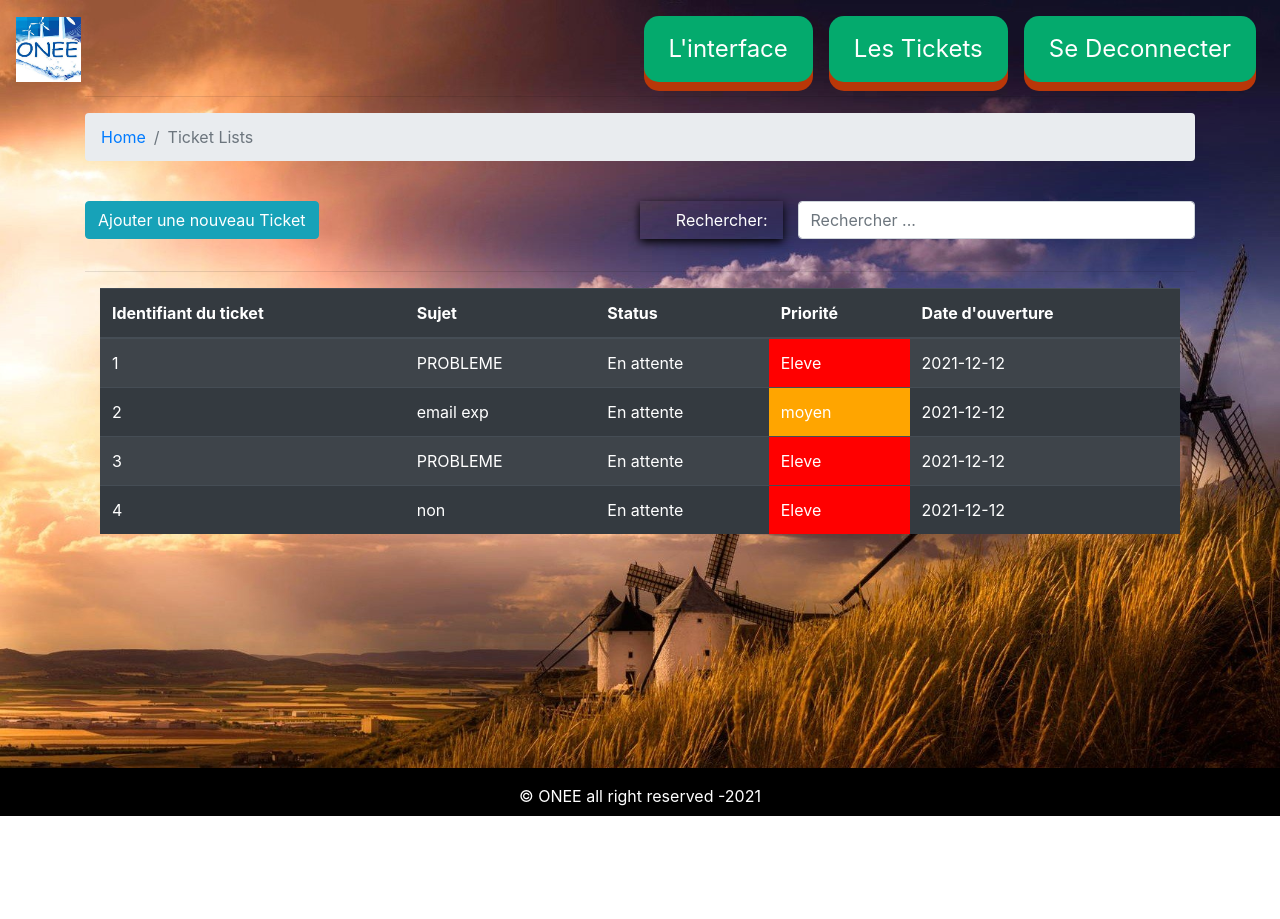
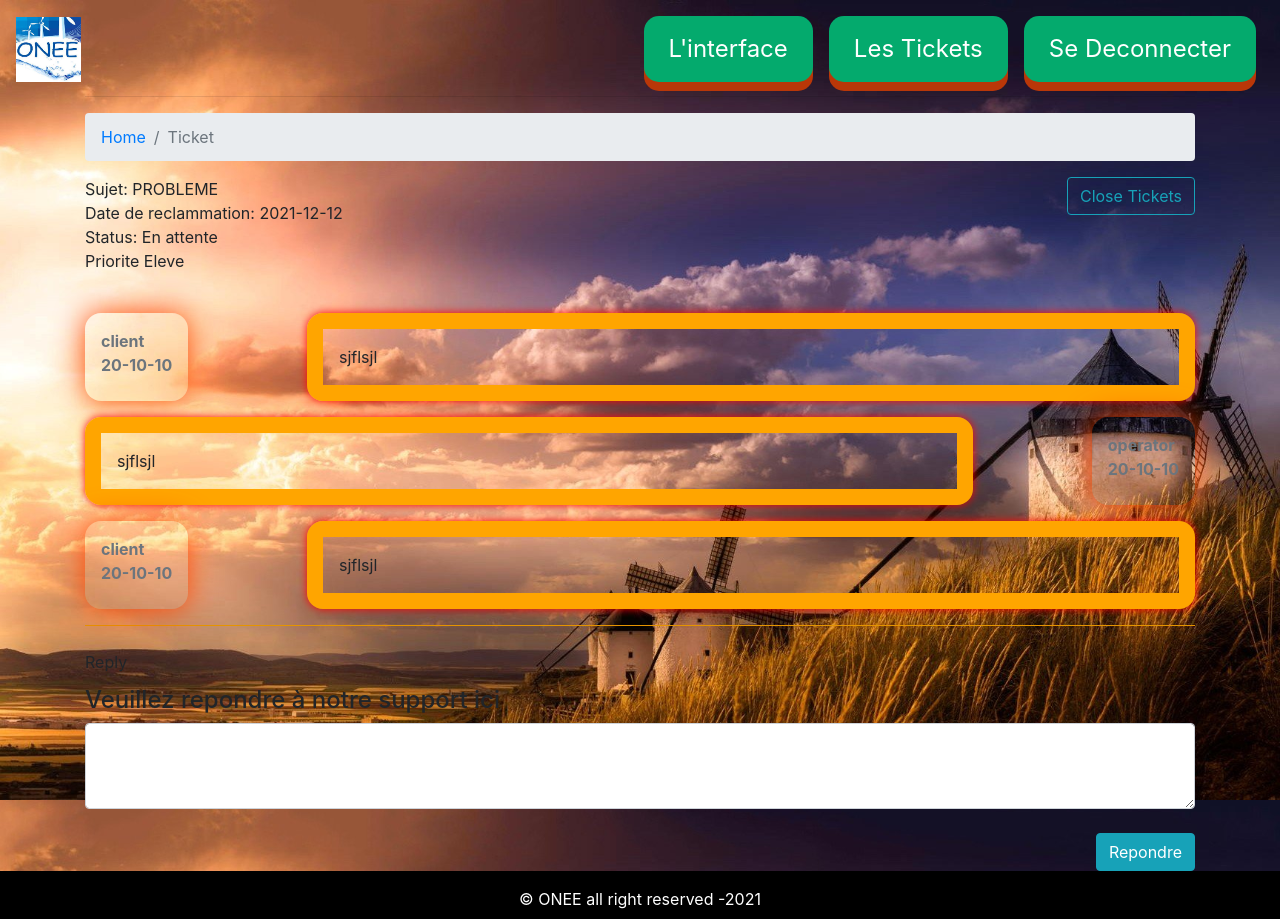
Before and after one commit to KingLegend12/AgileDevopsApp, a React (Create React App) app: page / in a window 1280 px wide. Before the commit the page ends 816 px from the top, so only its background shows below. Built offline with nearby package versions, Linux system fonts and the light colour scheme.

Commit message:
Added ticket messaging page ui

```diff
--- a/src/App.js
+++ b/src/App.js
@@ -5,6 +5,7 @@
 import { Dashboard } from "./pages/dashboard/Dashboard.page";
 import { AddTicketPage } from "./components/new-ticket/Addticketpage";
 import { TicketLists } from "./pages/ticket-lists/TicketLists.page";
+import { Ticket } from "./pages/ticket/Ticket.page";
 function App() {
   return (
     <div className="App">
@@ -12,7 +13,8 @@
       <DefaultLayout>
         {/* <Dashboard/>*/}
         {/*<AddTicketPage />*/}
-        <TicketLists></TicketLists>
+        {/*<TicketLists></TicketLists>*/}
+        <Ticket></Ticket>
       </DefaultLayout>
     </div>
   );
--- a/src/assets/data/dummy-tickets.json
+++ b/src/assets/data/dummy-tickets.json
@@ -5,7 +5,24 @@
     "subject": "PROBLEME",
     "status": "En attente",
     "color": "red",
-    "addedAt": "2021-12-12"
+    "addedAt": "2021-12-12",
+    "history": [
+      {
+        "date": "20-10-10",
+        "message": "sjflsjl",
+        "messageBy": "client"
+      },
+      {
+        "date": "20-10-10",
+        "message": "sjflsjl",
+        "messageBy": "operator"
+      },
+      {
+        "date": "20-10-10",
+        "message": "sjflsjl",
+        "messageBy": "client"
+      }
+    ]
   },
   {
     "id": 2,
--- /dev/null
+++ b/src/components/message-history/MessageHistory.comp.js
@@ -0,0 +1,27 @@
+import React from "react";
+import PropTypes from "prop-types";
+import "./MessageHistory.style.css";
+export const MessageHistory = ({ msg }) => {
+  console.log(msg);
+  if (!msg) return null;
+  return msg.map((row, i) => (
+    <div key={i} className="message-history mt-3">
+      <div
+        className="send font-weight-bold text-secondary"
+        style={{
+          "box-shadow": " 0px 0px 30px orangered",
+          "border-radius": "1rem",
+          padding: "1rem",
+        }}
+      >
+        <div className="sender">{row.messageBy}</div>
+        <div className="date">{row.date}</div>
+      </div>
+      <div className="message"> {row.message}</div>
+    </div>
+  ));
+};
+
+MessageHistory.propTypes = {
+  msg: PropTypes.array.isRequired,
+};
--- /dev/null
+++ b/src/components/message-history/MessageHistory.style.css
@@ -0,0 +1,17 @@
+.message-history {
+  display: flex;
+  flex-direction: row;
+  justify-content: space-between;
+}
+.message-history:nth-child(even) {
+  display: flex;
+  flex-direction: row-reverse;
+  justify-content: space-between;
+}
+.message {
+  padding: 1rem;
+  width: 80%;
+  border: 1pc solid orange;
+  box-shadow: 0px 0px 9px red;
+  border-radius: 1rem;
+}
--- /dev/null
+++ b/src/components/update-ticket/UpdateTicket.comp.js
@@ -0,0 +1,25 @@
+import React from "react";
+import { Form, Button } from "react-bootstrap";
+export const UpdateTicket = ({ msg, handleOnChange, handleOnSubmit }) => {
+  return (
+    <Form onSubmit={handleOnSubmit}>
+      <Form.Label>Reply</Form.Label>
+      <Form.Text>
+        <h4>Veuillez repondre à notre support ici</h4>
+      </Form.Text>
+      <Form.Control
+        name=""
+        value={msg}
+        onChange={handleOnChange}
+        as="textarea"
+        rows={3}
+        name="detail"
+      />
+      <div className="text-right mt-4">
+        <Button variant="info" type="submit">
+          Repondre
+        </Button>
+      </div>
+    </Form>
+  );
+};
--- /dev/null
+++ b/src/pages/ticket/Ticket.page.js
@@ -0,0 +1,53 @@
+import React, { useState, useEffect } from "react";
+import { Container, Row, Col, Button } from "react-bootstrap";
+import { PageBreadcrumb } from "../../components/breadcrumb/Breadcrumb.comp";
+import tickets from "../../assets/data/dummy-tickets.json";
+import { MessageHistory } from "../../components/message-history/MessageHistory.comp";
+import { UpdateTicket } from "../../components/update-ticket/UpdateTicket.comp";
+const ticket = tickets[0];
+export const Ticket = () => {
+  const [message, setMessage] = useState("");
+  useEffect(() => {}, [message]);
+  const handleOnChange = (e) => {
+    setMessage(e.target.value);
+  };
+  const handleOnSubmit = () => {
+    alert("submiitted");
+  };
+  return (
+    <Container>
+      <hr />
+      <Row>
+        <Col>
+          <PageBreadcrumb page="Ticket" />
+        </Col>
+      </Row>
+      <Row>
+        <Col>
+          <div className="subject">Sujet: {ticket.subject}</div>
+          <div className="date">Date de reclammation: {ticket.addedAt}</div>
+          <div className="status">Status: {ticket.status}</div>
+          <div className="priority">Priorite {ticket.priority}</div>
+        </Col>
+        <Col className="text-right">
+          <Button variant="outline-info">Close Tickets</Button>
+        </Col>
+      </Row>
+      <Row className="mt-4">
+        <Col>
+          <MessageHistory msg={ticket.history} />
+        </Col>
+      </Row>
+      <hr style={{ backgroundColor: "orange" }} />
+      <Row className="mt-4">
+        <Col>
+          <UpdateTicket
+            msg={message}
+            handleOnChange={handleOnChange}
+            handleOnSubmit={handleOnSubmit}
+          />
+        </Col>
+      </Row>
+    </Container>
+  );
+};
```
